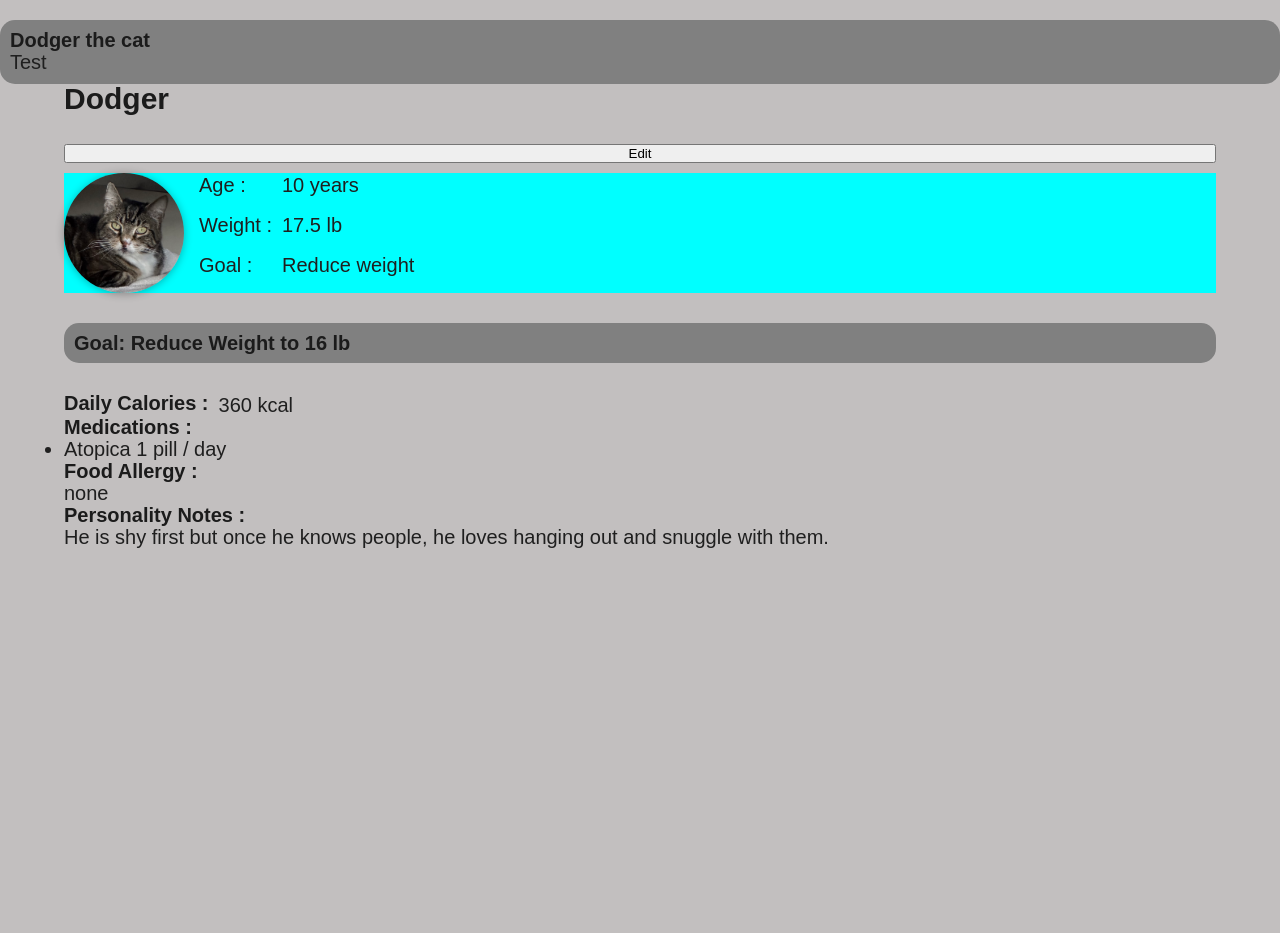
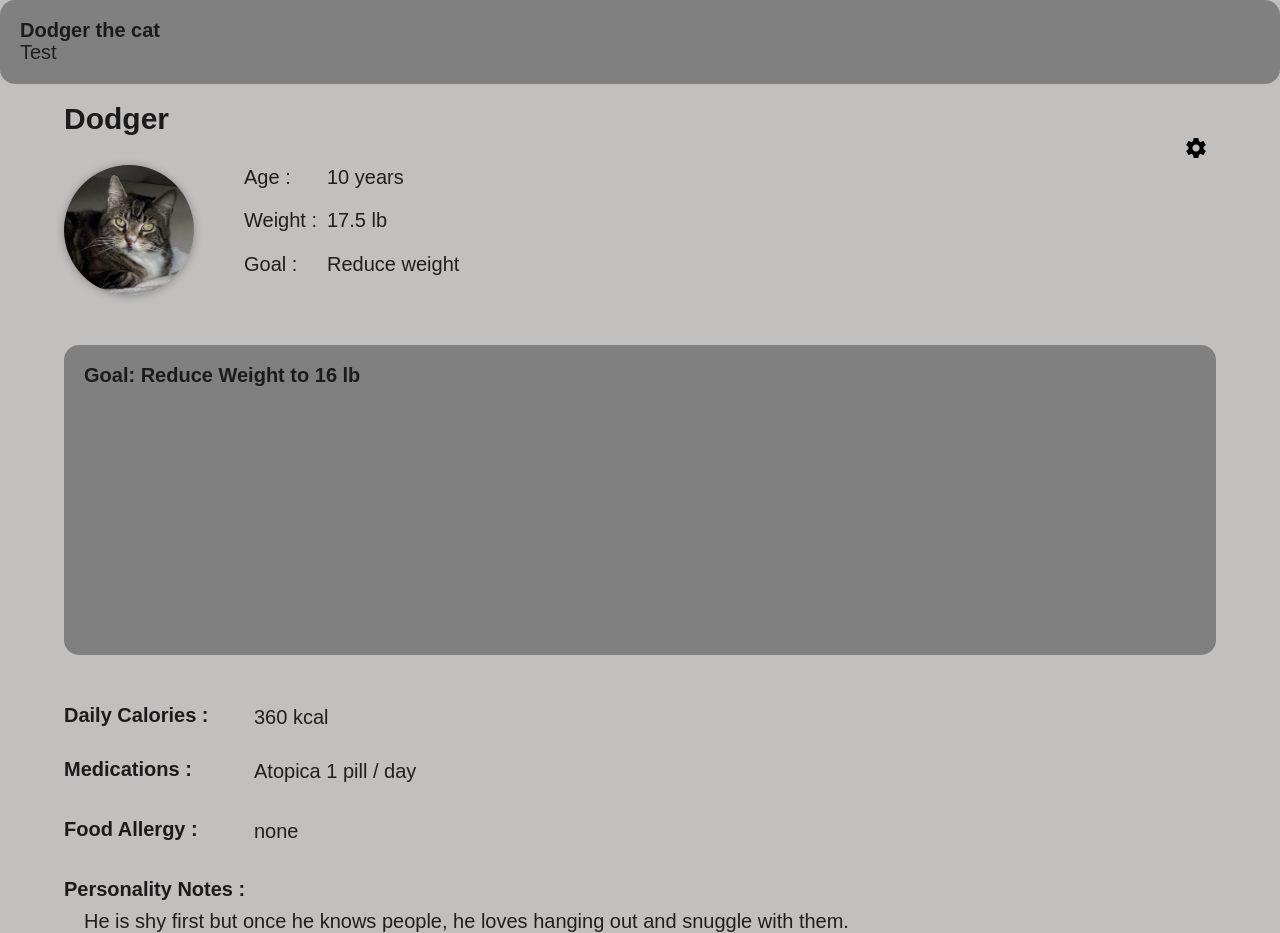
Before and after one commit to CocoTapi/Cat-Calorie-Calc-Frontend, an Angular app: page / in a window 1280 px wide. Before the commit the page ends 820 px from the top, so only its background shows below. Built offline with nearby package versions, Linux system fonts and the light colour scheme.

Commit message:
update pet-profile styling

```diff
--- a/src/app/pet-profile/pet-profile.component.html
+++ b/src/app/pet-profile/pet-profile.component.html
@@ -1,13 +1,13 @@
 <div class="pets">
-    <h1 class="heading-1 mb-md">{{ pet().name}}</h1>
-    <button (click)="onEdit()">Edit</button>
+    <h1 class="heading-1">{{ pet().name}}</h1>
+    <button (click)="onEdit()" class="responsive-icon"><mat-icon>settings</mat-icon></button>
 
     @if (showEditPage()){
         <app-pet-form />
     }
-    <div class="pet">
-        <img [src]="imagePath()" [alt]="pet().name" class="pet__img">
-        <div class="pet__summary">
+    <div class="pet-profile-1">
+        <img [src]="imagePath()" [alt]="pet().name" class="pet-profile-1__img">
+        <div class="pet-profile-1__summary">
             <p>Age :</p>
             <p>
                 {{ age() }}
@@ -28,9 +28,11 @@
         </div>
     </div>
     <!-- TODO: make a line graph -->
-    <app-card [title]="graphTitle()" class="mb-md"></app-card>
-    <div class="feed">
-        <div class="feed__calories">
+    <app-card [title]="graphTitle()" class="graph-component">
+        <div class="line-graph"></div>
+    </app-card>
+    <div class="pet-profile-2">
+        <div class="pet-profile-2__calories">
             <h2 class="heading-2">Daily Calories :</h2>
             <p>
                 360
@@ -38,8 +40,8 @@
             </p>
         </div>
 
-        <div class="feed__medications">
-            <h2 class="heading-2">Medications :</h2>
+        <div class="pet-profile-2__medications">
+            <h2 class="heading-2 mb-sm">Medications :</h2>
             @if(pet().medications){
                 <ul>
                     @for(item of pet().medications; track item.meds_id){
@@ -54,15 +56,15 @@
             }
         </div>
 
-        <div class="feed__allergies">
-            <h2 class="heading-2">Food Allergy :</h2>
+        <div class="pet-profile-2__allergies">
+            <h2 class="heading-2 mb-sm">Food Allergy :</h2>
             <p>{{ pet().allergies }}</p>
         </div>
 
         @if (pet().notes){
-            <div class="feed__notes">
-                <h2 class="heading-2">Personality Notes :</h2>
-                <p>{{ pet().notes }}</p>
+            <div class="pet-profile-2__notes">
+                <h2 class="heading-2 mb-sm">Personality Notes :</h2>
+                <p class="pet-profile-2__notes__content">{{ pet().notes }}</p>
             </div>
         }
     </div>
--- a/src/app/pet-profile/pet-profile.component.scss
+++ b/src/app/pet-profile/pet-profile.component.scss
@@ -1,19 +1,27 @@
 .pets {
     display: grid;
-    grid-gap: 1rem;
     width: 90vw;
-    margin: 0 auto;
-
+    margin: 2rem auto;
 }
 
-.pet {
+.responsive-icon {
+    background-color: transparent;
+    border-color: transparent;
+    width: 4rem;
+    margin-left: auto;
+}
+
+.pet-profile-1, .graph-component{
+    margin-bottom: 5rem;
+}
+
+.pet-profile-1 {
     display: flex;
-    gap: 1.5rem;
-    background-color: aqua;
+    gap: 5rem;
 
     &__img {
-        width: 12rem;
-        height: 12rem;
+        width: 13rem;
+        height: 13rem;
         object-fit: fill;
         border-radius: 50%;
         box-shadow: 0 1px 8px rgba(0, 0, 0, 0.3);
@@ -28,15 +36,31 @@
     }
 }
 
-.feed {
+.line-graph {
+    width: 100%;
+    height: 25rem;
+}
+
+.pet-profile-2 {
     display: grid;
+    grid-row-gap: 3rem;
 
-    &__calories {
-        display: flex;
-        gap: 1rem;
+    &__calories, &__medications, &__allergies {
+        display: grid;
+        grid-template-columns: 15rem 1fr;
+        grid-column-gap: 4rem;
+        align-items: start;
     }
 
-    &__medications  &__allergies &__notes {
+    &__medications li {
+        list-style: none;
+    }
+
+     &__notes {
         display: grid;
+
+        &__content {
+            margin-left: 2rem;
+        }
     }
 }
--- a/src/app/pet-profile/pet-profile.component.ts
+++ b/src/app/pet-profile/pet-profile.component.ts
@@ -2,10 +2,11 @@ import { Component, computed, inject, signal, input } from '@angular/core';
 import { CardComponent } from "../ui/card/card.component";
 import { PetProfileService } from '../services/pet-profile.service';
 import { PetFormComponent } from "./pet-form/pet-form.component";
+import { MatIconModule } from '@angular/material/icon';
 
 @Component({
   selector: 'app-pet-profile',
-  imports: [CardComponent, PetFormComponent],
+  imports: [CardComponent, PetFormComponent, MatIconModule],
   templateUrl: './pet-profile.component.html',
   styleUrl: './pet-profile.component.scss'
 })
--- a/src/app/ui/card/card.component.scss
+++ b/src/app/ui/card/card.component.scss
@@ -1,9 +1,6 @@
 div {
     width: 100%;
-    margin: 0 auto;
-    margin-top: 2rem;
     border-radius: 15px;
     background-color: grey;
-    padding: 1rem;
-    box-sizing: border-box;
+    padding: 2rem;
 }
```
